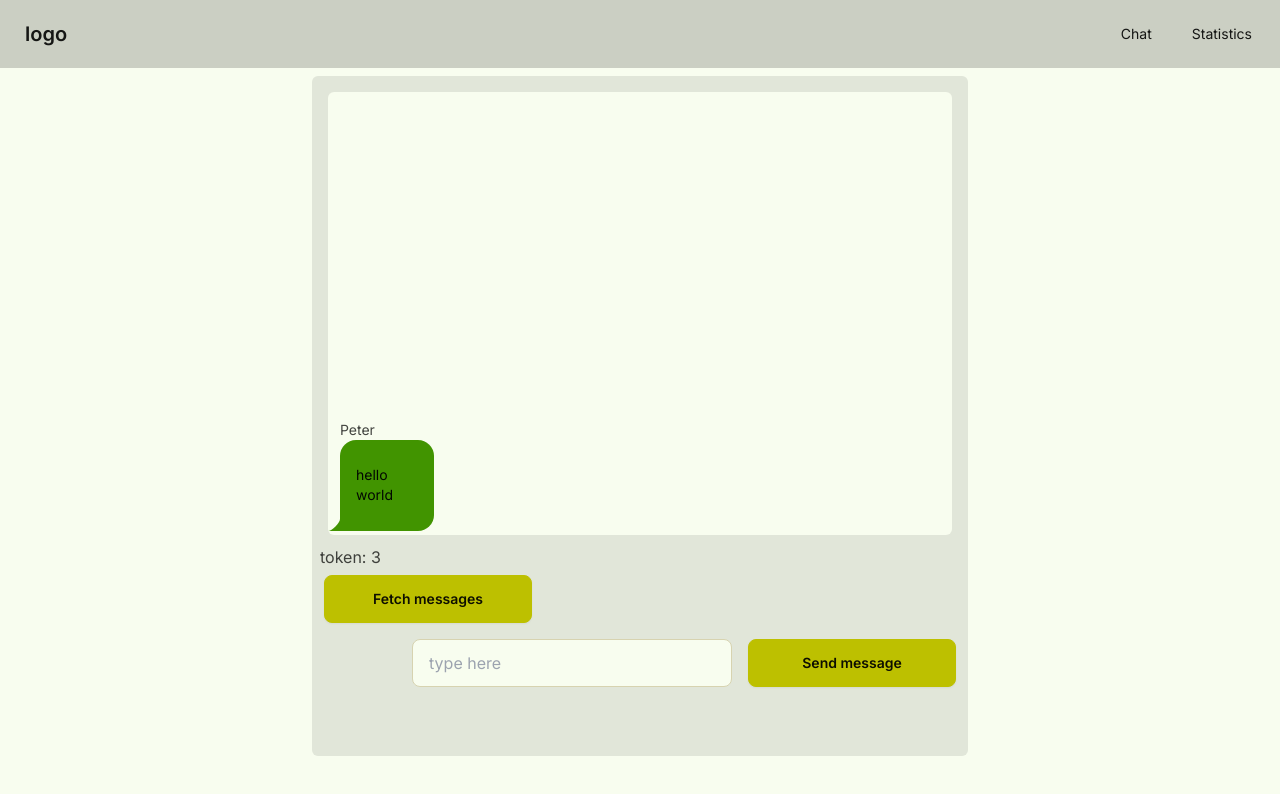
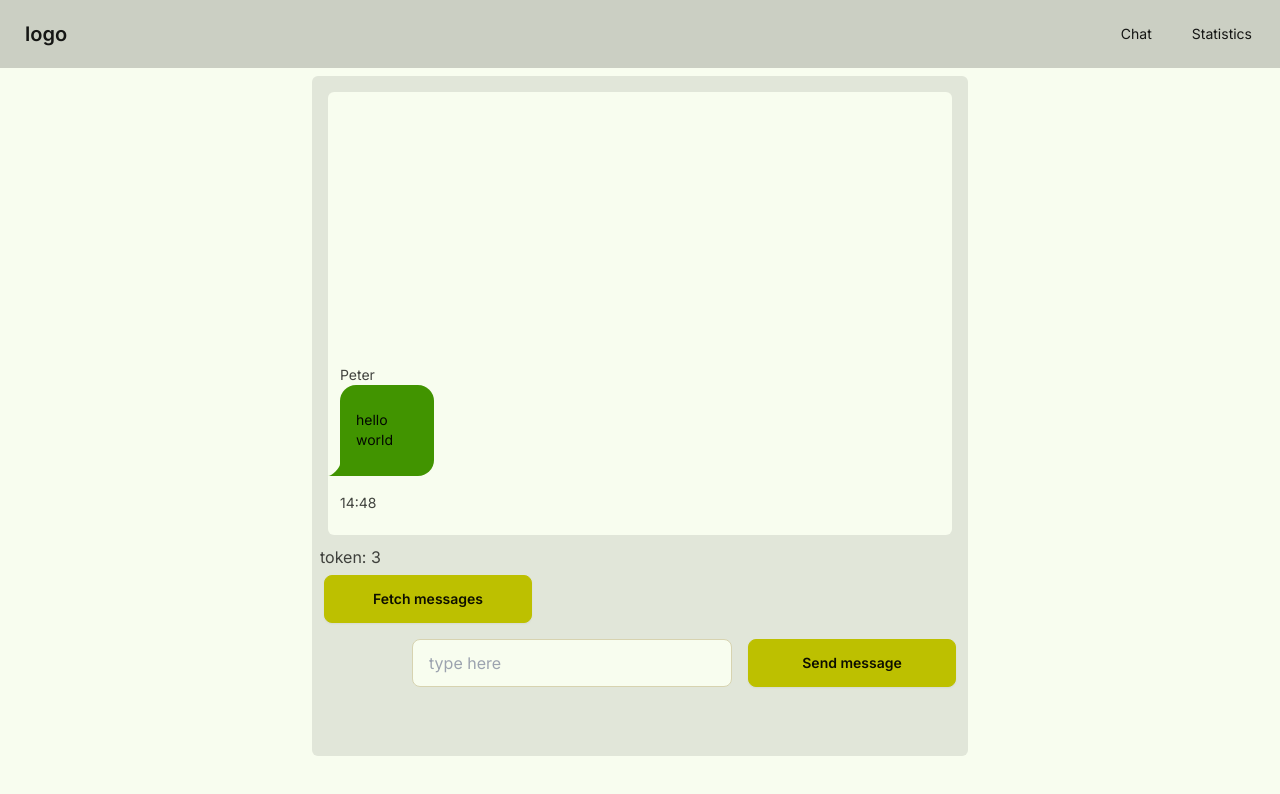
Before and after one commit to Infinite-Loopers2024/slow-chat-final, a Next.js app: page /chat in a window 1280 px wide. Shown: the top 794 px of the page. Built offline with nearby package versions, Linux system fonts and the light colour scheme.

Commit message:
add timestamp in chatview
Co-authored-by: Mårten Söderlind <marten.soderlind@appliedtechnology.se>
Co-authored-by: Love <ali.mohseni05@yahoo.se>
Co-authored-by: Adrienn <apozsgai97@gmail.com>

```diff
--- a/src/features/chat/components/message-board.tsx
+++ b/src/features/chat/components/message-board.tsx
@@ -23,6 +23,7 @@ export default async function MessageBoard({
             key={message.id}
             message={message}
             isCurrentUser={message.userName === currentUserName}
+            time={message.timeStamp.slice(11,16)}
           />
         ))}
       </div>
--- a/src/features/chat/components/message.tsx
+++ b/src/features/chat/components/message.tsx
@@ -4,9 +4,11 @@ import { MessageType } from "../type";
 export default async function Message({
   message,
   isCurrentUser,
+  time
 }: {
   message: MessageType;
   isCurrentUser: boolean;
+  time: string
 }) {
   const { userName, content } = message;
   const coldown = await onColdown(message.timeStamp);
@@ -23,6 +25,7 @@ export default async function Message({
         >
           <p className="">{coldown ? "" : content}</p>
         </div>
+        <p className="">{coldown ? "" : time}</p>
       </div>
     </div>
   );
```
